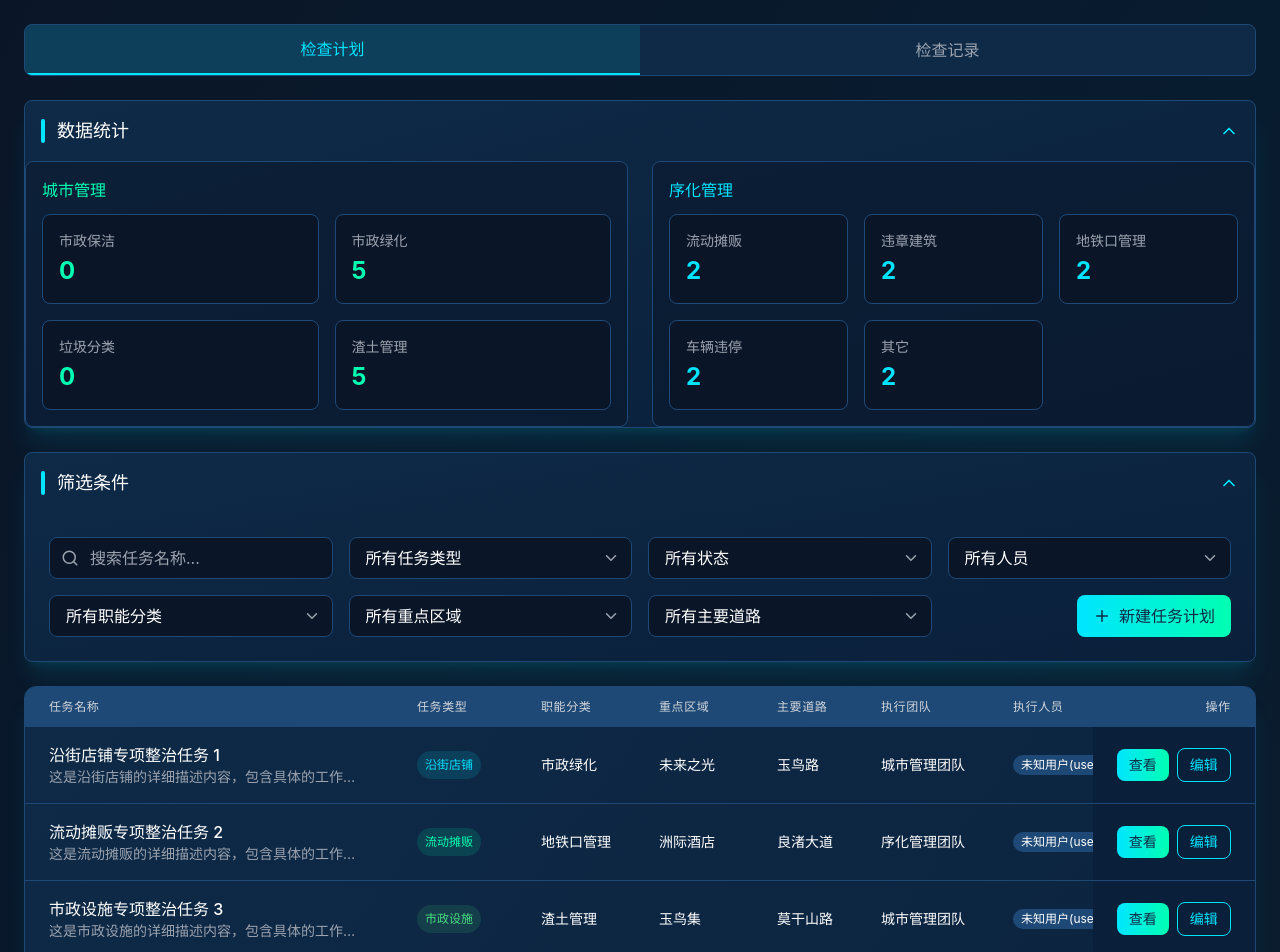
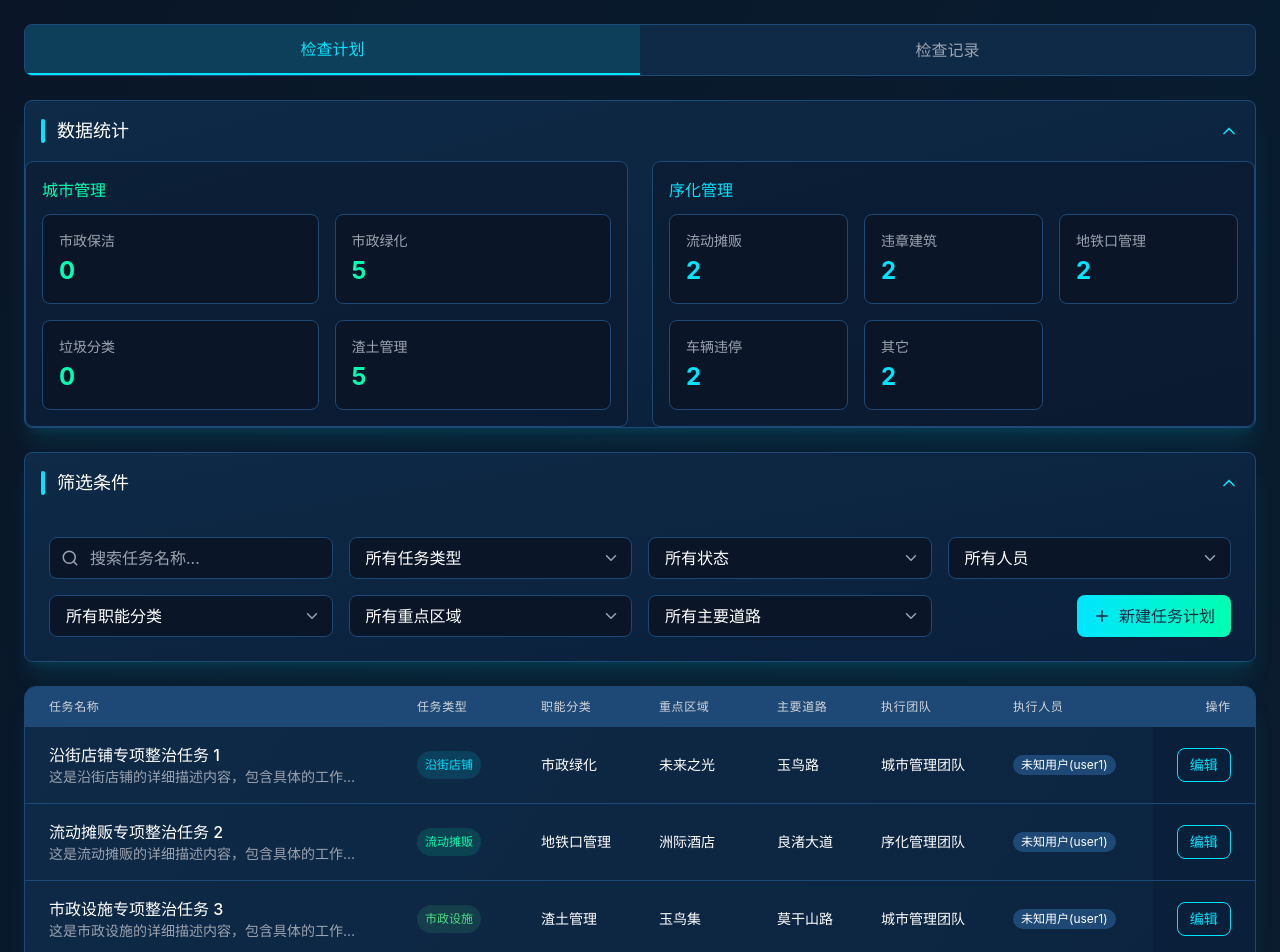
Before and after one commit to mibaoer/city-management-system, a React (Vite) app: page /task-list in a window 1280 px wide. Shown: the top 952 px of the page. Built offline with nearby package versions, Linux system fonts and the light colour scheme.

Commit message:
Remove view button from check plan operation column

```diff
--- a/src/pages/TaskListPage.tsx
+++ b/src/pages/TaskListPage.tsx
@@ -1394,12 +1394,6 @@ const TaskListPage: React.FC<TaskListPageProps> = ({ defaultTeam = 'all' }) => {
                     </td>
                     <td className="px-6 py-4 whitespace-nowrap text-right text-sm font-medium sticky right-0 bg-[#0a1f3a] z-10">
                       <button
-                        className="bg-gradient-to-r from-[#00e5ff] to-[#00ffb2] hover:from-[#00d4e5] hover:to-[#00e6a5] text-[#0e2a47] hover:shadow-lg hover:shadow-[#00e5ff]/30 px-3 py-1.5 rounded-lg font-medium transition-all mr-2"
-                        onClick={(e) => { e.stopPropagation(); handleViewTask(task); }}
-                      >
-                        查看
-                      </button>
-                      <button
                         className="border border-[#00e5ff] text-[#00e5ff] hover:bg-[#00e5ff]/10 hover:border-[#00ffb2] hover:text-[#00ffb2] px-3 py-1.5 rounded-lg font-medium transition-all"
                         onClick={(e) => { e.stopPropagation(); handleEditTask(task); }}
                       >
```
